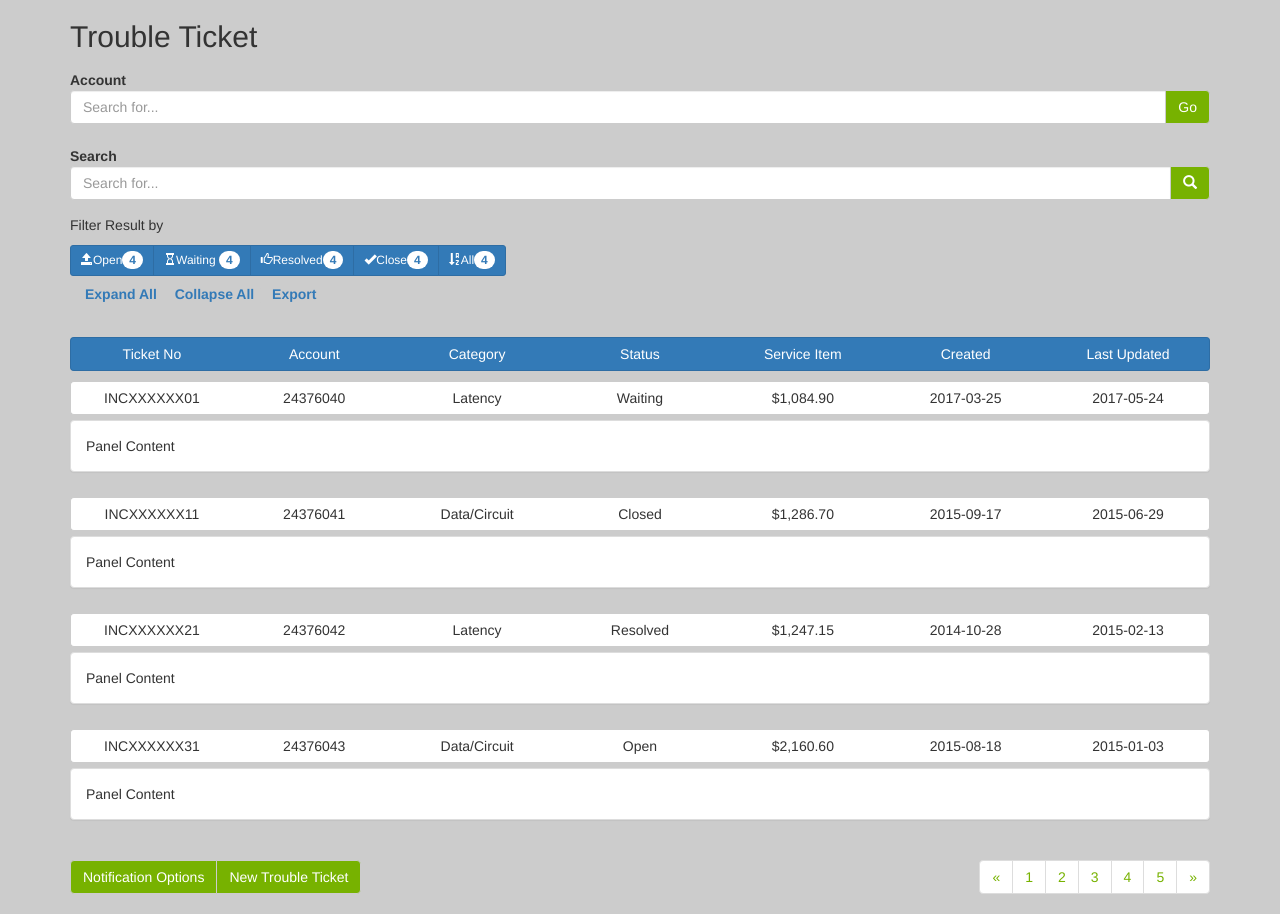
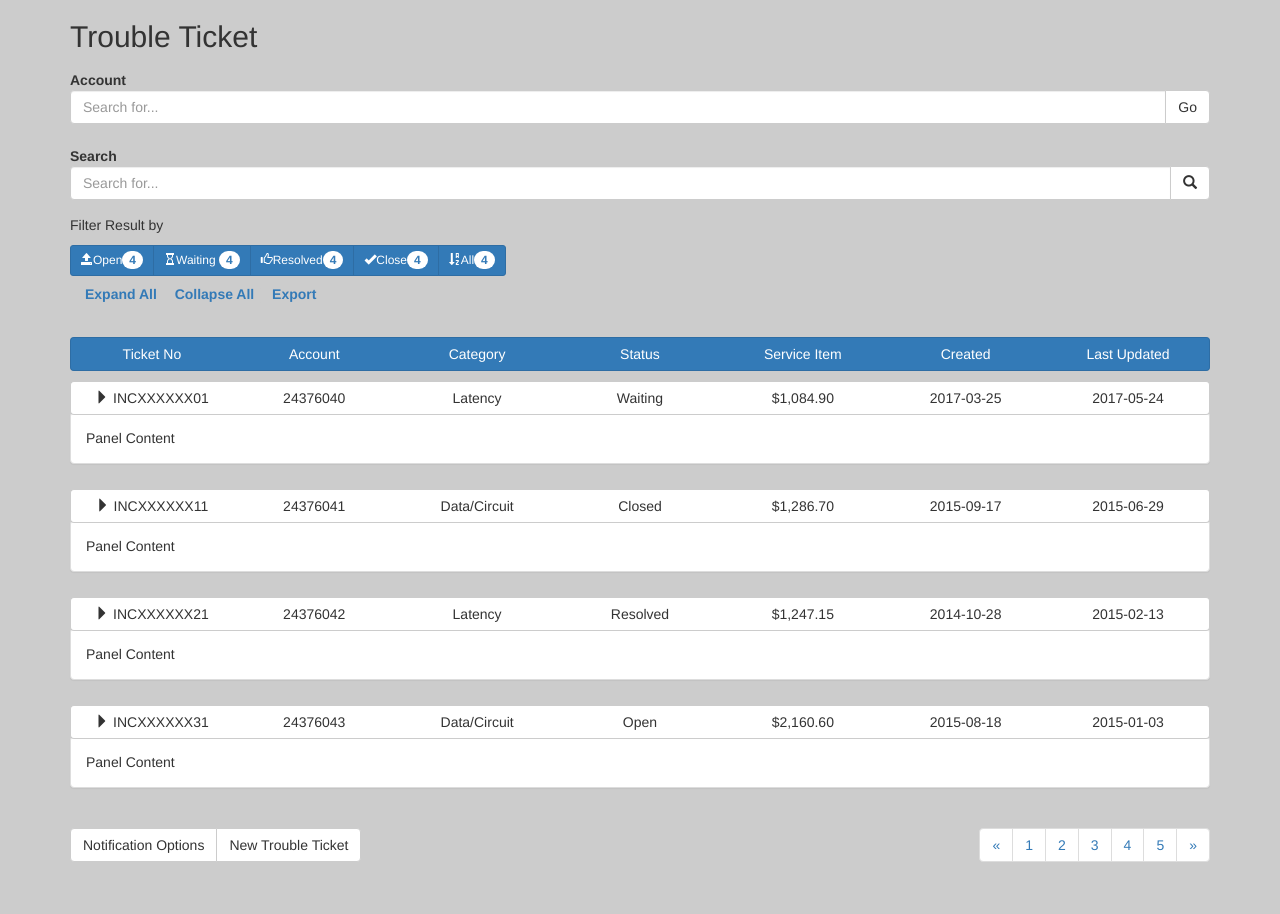
Before and after one commit to mantuonweb/CreateTicket, an Angular app: page /#/ in a window 1280 px wide. After the commit the page ends 882 px from the top, so only its background shows below. Built offline with nearby package versions, Linux system fonts and the light colour scheme.

Commit message:
some changes

```diff
--- a/src/app/accordion.ts
+++ b/src/app/accordion.ts
@@ -11,6 +11,7 @@ export class Accordion {
   @Input() item:any={};
   isShown:boolean=false;
   constructor(_elementRef: ElementRef) {
+    console.log(this.id);
     $("#"+this.id).collapse('hide');
     this.item.isShown = false;
 	}
--- a/src/app/ticket/create.ticket.html
+++ b/src/app/ticket/create.ticket.html
@@ -58,9 +58,9 @@
           <a href="#" class="btn btn-primary border-left-right-none">Created</a>
           <a href="#" class="btn btn-primary border-left-none">Last Updated</a>
         </div>
-        <div *ngFor="let ticket of tickets">
-            <div class="btn-group btn-group-justified" >
-              <a href="#" class="btn btn-default border-right-none">{{ticket.ticketNo}}1</a>
+        <div *ngFor="let ticket of tickets;let i=index;" class="ticket-info-row" >
+            <div class="btn-group btn-group-justified" accordion id="collapseDTRow{{i}}" [item]="ticket">
+              <a href="#" class="btn btn-default border-right-none"> <i class="glyphicon " [ngClass]="{'glyphicon-triangle-right': !ticket.isShown, 'glyphicon-triangle-bottom': ticket.isShown}"></i> {{ticket.ticketNo}}1</a>
               <a href="#" class="btn btn-default border-left-right-none">{{ticket.account}}</a>
               <a href="#" class="btn btn-default border-left-right-none">{{ticket.category}}</a>
               <a href="#" class="btn btn-default border-left-right-none">{{ticket.status}}</a>
@@ -68,7 +68,7 @@
               <a href="#" class="btn btn-default border-left-right-none">{{ticket.Created}}</a>
               <a href="#" class="btn btn-default border-left-none">{{ticket.lastUpdated}}</a>
             </div>
-            <div class="panel panel-default">
+            <div class="panel panel-default" id="collapseDTRow{{i}}">
               <div class="panel-body">Panel Content</div>
             </div>
         </div>
--- a/src/app/ticket/create.ticket.ts
+++ b/src/app/ticket/create.ticket.ts
@@ -6,7 +6,6 @@ import { Component } from '@angular/core';
 })
 export class CreateTicket {
   title = 'app';
-
   public tickets:any[]=[
   {
     "ticketNo": "INCXXXXXX0",
--- a/src/instyle.scss
+++ b/src/instyle.scss
@@ -39,3 +39,11 @@ body{
 .list .btn-group-justified {
 	padding: 5px 0;
 }
+.ticket-info-row{
+	.btn-group{
+		padding-bottom: 0;
+	}
+	.panel{
+	    margin-top: -3px;
+	}
+}
--- a/src/styles.css
+++ b/src/styles.css
@@ -32,14 +32,10 @@ body {
 
 .list .btn-group-justified {
   padding: 5px 0; }
-.btn-green{
-  background-color: #77B200;
-  color: white;
-}
-.green-border{
-  border:1px solid #77B200;
-}
-.pagination a{
-  color:#77B200 !important;
-}
+
+.ticket-info-row .btn-group {
+  padding-bottom: 0; }
+.ticket-info-row .panel {
+  margin-top: -3px; }
+
 /*# sourceMappingURL=styles.css.map */
```
Also changed, not shown: 2 other files (tests, documents, lock files or other folders).
